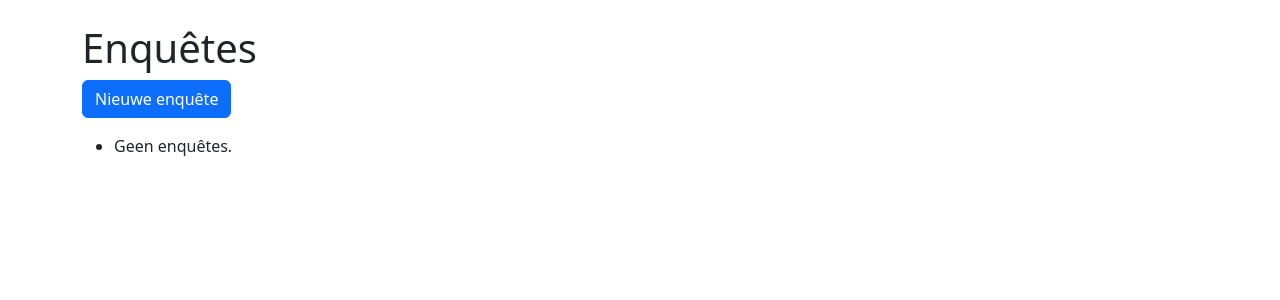
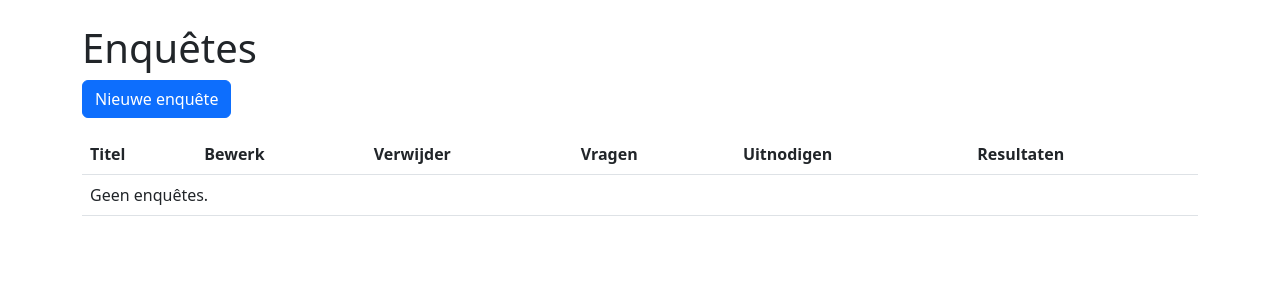
Before and after one commit to isaris-hub/survey, a Django app: page / in a window 1280 px wide. Shown: the part 56-356 px from the top of the page. Run offline with Django 5.2, Linux system fonts and the light colour scheme; the visitor is signed in with stand-in values (Sample User, id 1); data that the repository does not hold is empty.

Commit message:
Use tables for survey and question lists

```diff
--- a/surveys/templates/surveys/survey_list.html
+++ b/surveys/templates/surveys/survey_list.html
@@ -2,11 +2,32 @@
 {% block content %}
 <h1>Enquêtes</h1>
 <a class="btn btn-primary" href="{% url 'survey_add' %}">Nieuwe enquête</a>
-<ul class="mt-3">
-  {% for survey in object_list %}
-    <li>{{ survey.title }} - <a href="{% url 'survey_edit' survey.id %}">bewerk</a> - <a href="{% url 'survey_delete' survey.id %}">verwijder</a> - <a href="{% url 'question_list' survey.id %}">vragen</a> - <a href="{% url 'invite' survey.id %}">uitnodigen</a> - <a href="{% url 'results' survey.id %}">resultaten</a></li>
-  {% empty %}
-    <li>Geen enquêtes.</li>
-  {% endfor %}
-</ul>
+<table class="table mt-3">
+  <thead>
+    <tr>
+      <th>Titel</th>
+      <th>Bewerk</th>
+      <th>Verwijder</th>
+      <th>Vragen</th>
+      <th>Uitnodigen</th>
+      <th>Resultaten</th>
+    </tr>
+  </thead>
+  <tbody>
+    {% for survey in object_list %}
+      <tr>
+        <td>{{ survey.title }}</td>
+        <td><a href="{% url 'survey_edit' survey.id %}">bewerk</a></td>
+        <td><a href="{% url 'survey_delete' survey.id %}">verwijder</a></td>
+        <td><a href="{% url 'question_list' survey.id %}">vragen</a></td>
+        <td><a href="{% url 'invite' survey.id %}">uitnodigen</a></td>
+        <td><a href="{% url 'results' survey.id %}">resultaten</a></td>
+      </tr>
+    {% empty %}
+      <tr>
+        <td colspan="6">Geen enquêtes.</td>
+      </tr>
+    {% endfor %}
+  </tbody>
+</table>
 {% endblock %}
```
Also changed, not shown: surveys/templates/surveys/question_list.html (+24 -7 lines).
